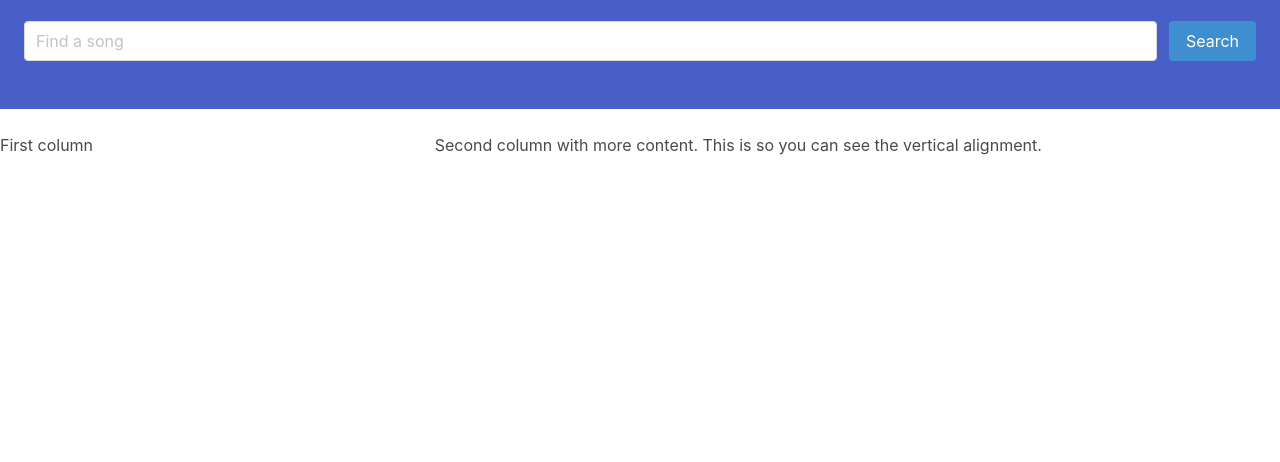
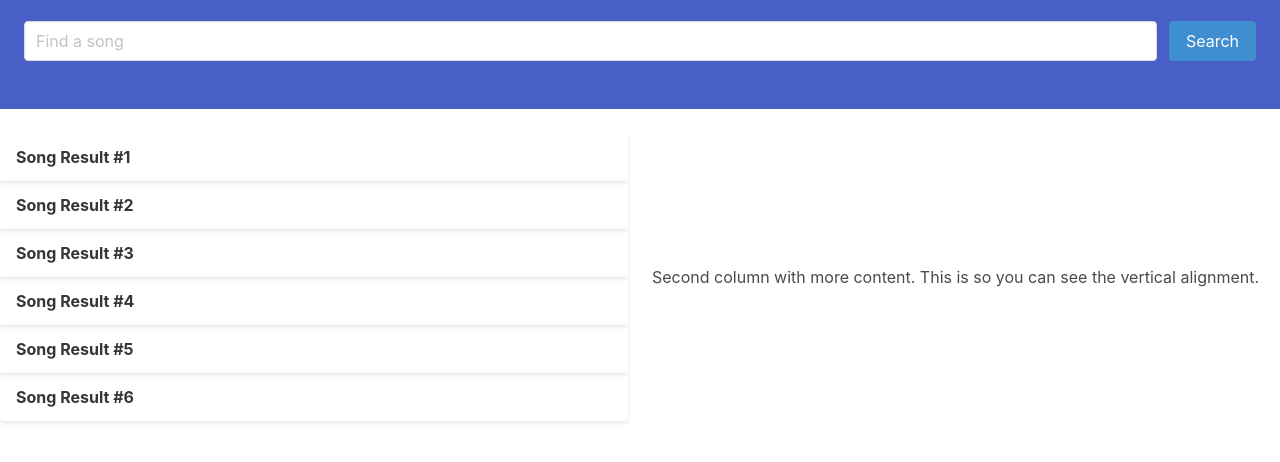
Before and after one commit to chrisgom113/song-data-code, a plain HTML site: page index.html in a window 1280 px wide. Shown: the part 140-602 px from the top of the page. Drawn offline with nearby package versions, Linux system fonts and the light colour scheme.

Commit message:
Song results cards

```diff
--- a/index.html
+++ b/index.html
@@ -37,8 +37,68 @@
 
     <main>
         <div class="columns is-vcentered my-3">
-            <div class="column is-4">
-                <p class="bd-notification is-primary">First column</p>
+            <!-- Left side of page, Song Search Results-->
+            <div class="column is-6">
+                <header class="card-header">
+                    <p class="card-header-title">
+                      Song Result #1
+                    </p>
+                    <button class="card-header-icon" aria-label="more options">
+                      <span class="icon">
+                        <i class="fas fa-angle-down" aria-hidden="true"></i>
+                      </span>
+                    </button>
+                </header>
+                <header class="card-header">
+                    <p class="card-header-title">
+                      Song Result #2
+                    </p>
+                    <button class="card-header-icon" aria-label="more options">
+                      <span class="icon">
+                        <i class="fas fa-angle-down" aria-hidden="true"></i>
+                      </span>
+                    </button>
+                </header>
+                <header class="card-header">
+                    <p class="card-header-title">
+                      Song Result #3
+                    </p>
+                    <button class="card-header-icon" aria-label="more options">
+                      <span class="icon">
+                        <i class="fas fa-angle-down" aria-hidden="true"></i>
+                      </span>
+                    </button>
+                </header>
+                <header class="card-header">
+                    <p class="card-header-title">
+                      Song Result #4
+                    </p>
+                    <button class="card-header-icon" aria-label="more options">
+                      <span class="icon">
+                        <i class="fas fa-angle-down" aria-hidden="true"></i>
+                      </span>
+                    </button>
+                </header>
+                <header class="card-header">
+                    <p class="card-header-title">
+                      Song Result #5
+                    </p>
+                    <button class="card-header-icon" aria-label="more options">
+                      <span class="icon">
+                        <i class="fas fa-angle-down" aria-hidden="true"></i>
+                      </span>
+                    </button>
+                </header>
+                <header class="card-header">
+                    <p class="card-header-title">
+                      Song Result #6
+                    </p>
+                    <button class="card-header-icon" aria-label="more options">
+                      <span class="icon">
+                        <i class="fas fa-angle-down" aria-hidden="true"></i>
+                      </span>
+                    </button>
+                </header>
             </div>
             <div class="column">
                 <p class="bd-notification is-primary">Second column with more content. This is so you can see the
```
